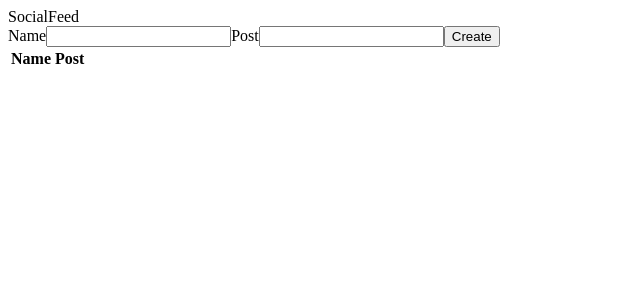
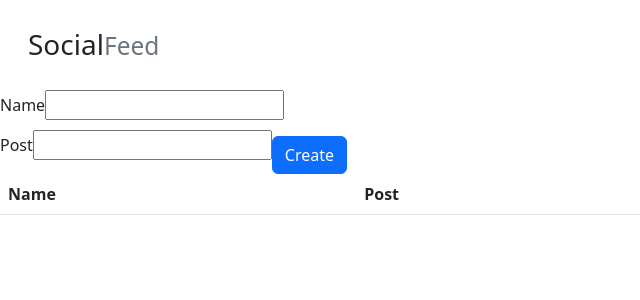
Before and after one commit to RobMorison/Social_Media_Feed, a React (Create React App) app: page / in a window 1280 px wide. Shown: the top 300 px of the page, without its empty margins (0-640 px from the left). Built offline with nearby package versions, Linux system fonts and the light colour scheme.

Commit message:
Install bootstrap

```diff
--- a/package.json
+++ b/package.json
@@ -6,6 +6,7 @@
     "@testing-library/jest-dom": "^5.16.5",
     "@testing-library/react": "^13.4.0",
     "@testing-library/user-event": "^13.5.0",
+    "bootstrap": "^5.2.3",
     "react": "^18.2.0",
     "react-dom": "^18.2.0",
     "react-scripts": "5.0.1",
--- a/src/App.js
+++ b/src/App.js
@@ -17,10 +17,12 @@ function App() {
 
   return (
     <div>
+
       <NavBar/>
-      <CreatePostForm addNewEntryProperty={addNewEntry}/>
-      <PostList  parentEntries = {postList}/>
-
+      <div className='col-md-6'>
+        <CreatePostForm addNewEntryProperty={addNewEntry}/>
+        <PostList  parentEntries = {postList}/>
+      </div>
     </div>
   );
 }
--- a/src/Components/CreatePostForm/CreatePostForm.jsx
+++ b/src/Components/CreatePostForm/CreatePostForm.jsx
@@ -21,9 +21,11 @@ const CreatePostForm = (props) => {
         <form onSubmit={handleSubmit}>
             <label>Name</label>
             <input type='text' value={name} onChange={(event) => setName(event.target.value)}/>
-            <label>Post</label>
-            <input type='text' value={post} onChange={(event) => setPost(event.target.value)}/>
-            <button type='submit'>Create</button>
+            <div>
+                <label>Post</label>
+                <input type='text' value={post} onChange={(event) => setPost(event.target.value)}/>
+                <button type='submit' className='btn btn-primary' style={{'margin-top': '1em'}}>Create</button>
+            </div>
         </form>
       );
 }
--- /dev/null
+++ b/src/Components/NavBar/NavBar.css
@@ -0,0 +1,4 @@
+.form{
+    margin: 1rem;
+    padding: 2rem;
+}
--- a/src/Components/NavBar/NavBar.jsx
+++ b/src/Components/NavBar/NavBar.jsx
@@ -1,5 +1,9 @@
+import './NavBar.css';
+
 const NavBar = (props) => {
-    return ( 'SocialFeed' );
+    return (
+    <h3 style={{margin: '1em'}}>Social
+    <small className='text-muted'>Feed</small></h3>);
 }
 
 export default NavBar;
--- a/src/index.js
+++ b/src/index.js
@@ -1,6 +1,7 @@
 import React from 'react';
 import ReactDOM from 'react-dom/client';
 import App from './App';
+import 'bootstrap/dist/css/bootstrap.min.css';
 
 
 const root = ReactDOM.createRoot(document.getElementById('root'));
```
Also changed, not shown: 1 other file (tests, documents, lock files or other folders).
